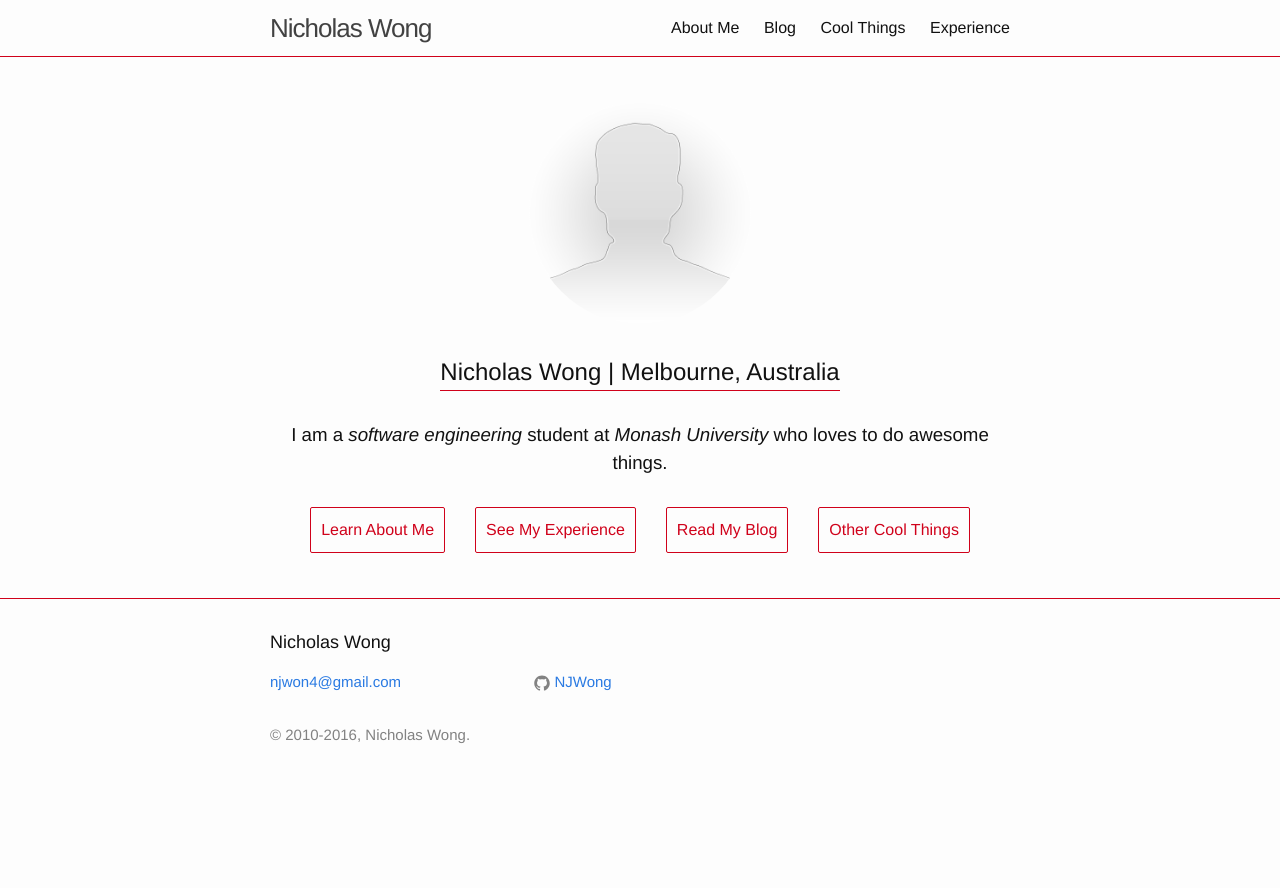
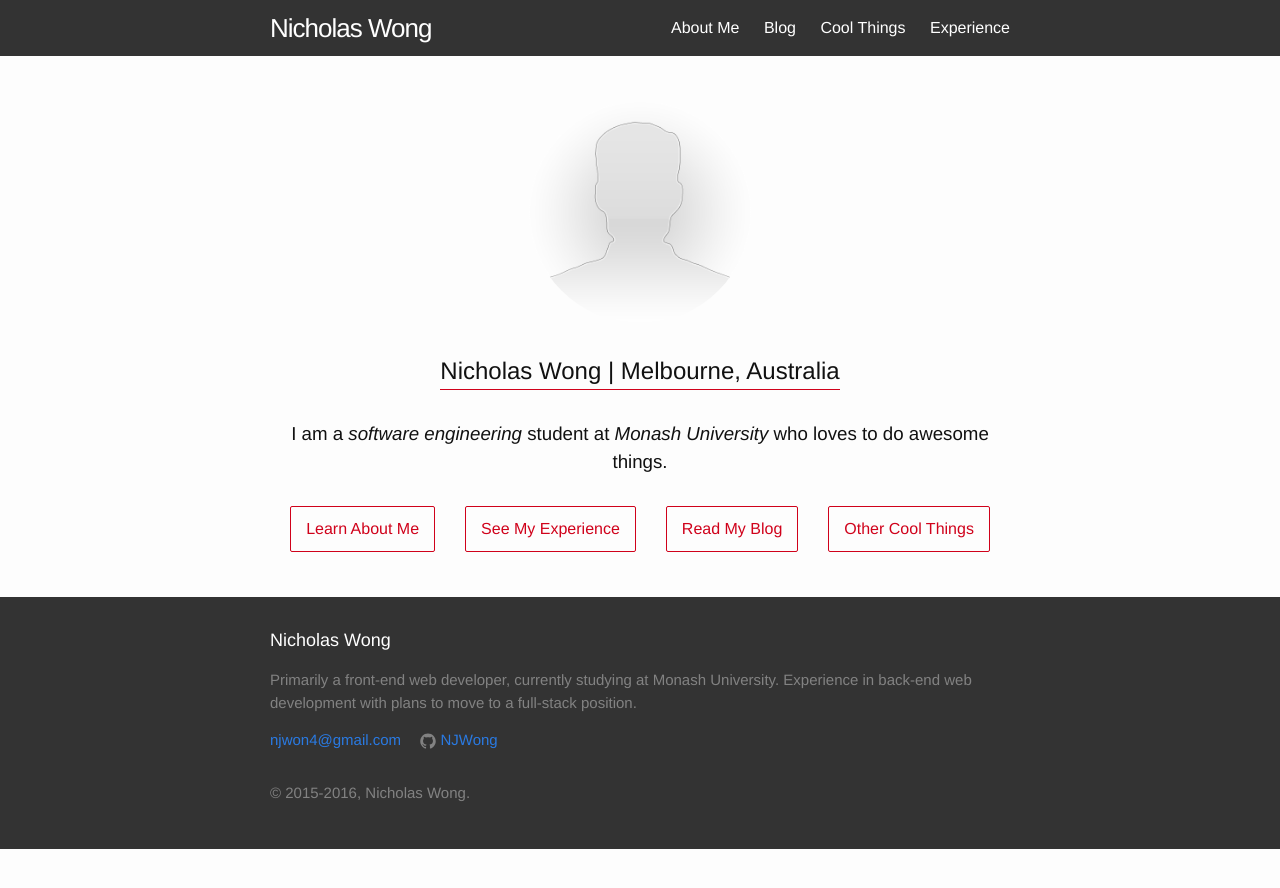
Before and after one commit to NJWong/Personal-Website, a Jekyll site: the page built from index.html, in a window 1280 px wide. Shown: the top 888 px of the page. Built offline with Jekyll 4.4.1, drawn with Linux system fonts in a browser that asks for light colours.

Commit message:
Header & Footer | Changed background color. Home Page | Made buttons more responsive for mobile devices.

```diff
--- a/_includes/footer.html
+++ b/_includes/footer.html
@@ -5,30 +5,24 @@
     <h2 class="footer-heading">Nicholas Wong</h2>
 
     <div class="footer-col-wrapper">
-      <div class="footer-col footer-col-1">
+      <div class="footer-col footer-col-6">
         <ul class="contact-list">
-          <li><a href="mailto:{{ site.email }}">{{ site.email }}</a>           </li>
+            <li>
+                <p>
+                Primarily a front-end web developer, currently studying at Monash University. Experience in back-end web development with plans to move to a full-stack position.
+                </p>
+            </li>
+            <li>
+                <a href="mailto:{{ site.email }}">{{ site.email }}</a>
+                {% if site.github_username %}
+                    {% include icon-github.html username=site.github_username %}
+                {% endif %}
+            </li>
         </ul>
       </div>
 
-      <div class="footer-col footer-col-1">
-        <ul class="social-media-list">
-          {% if site.github_username %}
-          <li>
-            {% include icon-github.html username=site.github_username %}
-          </li>
-          {% endif %}
-
-          {% if site.twitter_username %}
-          <li>
-            {% include icon-twitter.html username=site.twitter_username %}
-          </li>
-          {% endif %}
-        </ul>
-      </div>
-
-      <div class="footer-col footer-col-1">
-        &copy; 2010<script>new Date().getFullYear()>2010&&document.write("-"+new Date().getFullYear());</script>, Nicholas Wong.
+      <div class="footer-col footer-col-6">
+        &copy; 2015<script>new Date().getFullYear()>2015&&document.write("-"+new Date().getFullYear());</script>, Nicholas Wong.
       </div>
     </div>
 
--- a/_sass/_home-page.scss
+++ b/_sass/_home-page.scss
@@ -23,14 +23,24 @@
     .button-section {
         display: flex;
         justify-content: center;
+        flex-direction: row;
+
+        @include media-query($on-laptop) {
+            flex-direction: column;
+            align-items: center;
+        }
 
         a {
             margin: 15px;
-            padding: 10px;
+            padding: 10px 15px;
             text-decoration: none;
             border: 1px solid $red-theme;
             color: $red-theme;
             border-radius: 2px;
+
+            @include media-query($on-laptop) {
+                width: 70%;
+            }
 
             &:hover {
                 background: $red-theme;
@@ -38,4 +48,6 @@
             }
         }
     }
+
+
 }
--- a/_sass/_layout.scss
+++ b/_sass/_layout.scss
@@ -2,7 +2,7 @@
  * Site header
  */
 .site-header {
-    border-bottom: 1px solid $red-theme;
+    background: $container-background;
     min-height: 56px;
 
     // Positioning context for the mobile navigation icon
@@ -19,7 +19,7 @@
 
     &,
     &:visited {
-        color: $grey-color-dark;
+        color: #fff;
     }
 }
 
@@ -32,7 +32,7 @@
     }
 
     .page-link {
-        color: $text-color;
+        color: #fff;
         line-height: $base-line-height;
 
         // Gaps between nav items, but not on the last one
@@ -97,12 +97,13 @@
  * Site footer
  */
 .site-footer {
-    border-top: 1px solid $red-theme;
+    background: $container-background;
     padding: $spacing-unit 0;
 }
 
 .footer-heading {
     font-size: 18px;
+    color: white;
     margin-bottom: $spacing-unit / 2;
 }
 
@@ -110,6 +111,9 @@
 .social-media-list {
     list-style: none;
     margin-left: 0;
+    a {
+        margin-right: 15px;
+    }
 }
 
 .footer-col-wrapper {
--- a/_sass/_variables.scss
+++ b/_sass/_variables.scss
@@ -1 +1,2 @@
 $red-theme: #D0021B;
+$container-background: #333;
```
